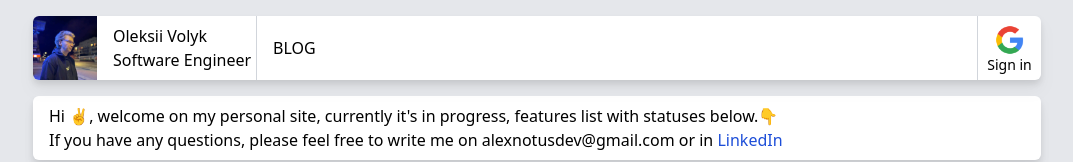
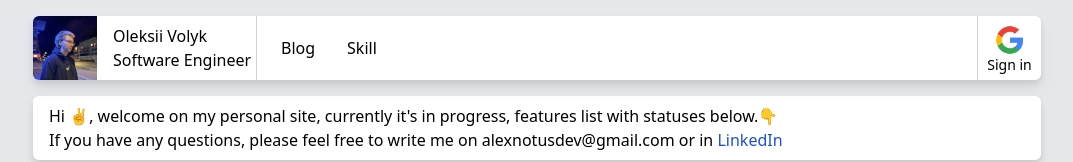
Before and after one commit to AlexNotusDev/oleksiivolyk, a Next.js app: page / in a window 1280 px wide. Shown: the top 162 px of the page, without its empty margins (103-1176 px from the left). Built offline with nearby package versions, Linux system fonts and the light colour scheme; no server answers.

Commit message:
skill page added

```diff
--- /dev/null
+++ b/app/skill/page.tsx
@@ -0,0 +1,3 @@
+export default function Skills() {
+  return 'Skills';
+}
--- a/components/molecules/headerNavigation.tsx
+++ b/components/molecules/headerNavigation.tsx
@@ -16,7 +16,7 @@ export default function HeaderNavigation({
   }
 
   return (
-    <div className='h-full flex flex-row'>
+    <div className='h-full flex flex-row ml-2'>
       {buttons.map(({ name, route }: HeaderButtons) => (
         <ButtonNavigation
           key={name}
--- a/components/organisms/header.tsx
+++ b/components/organisms/header.tsx
@@ -14,7 +14,10 @@ import headerPhoto from '@/public/HeaderPhoto.png';
 
 export type HeaderButtons = { name: string; route: string };
 
-const headerNavButtons: HeaderButtons[] = [{ name: 'BLOG', route: '/blog' }];
+const headerNavButtons: HeaderButtons[] = [
+  { name: 'Blog', route: '/blog' },
+  { name: 'Skill', route: '/skill' },
+];
 
 export default function Header() {
   const user = useContext<User | null>(UserContext);
```
